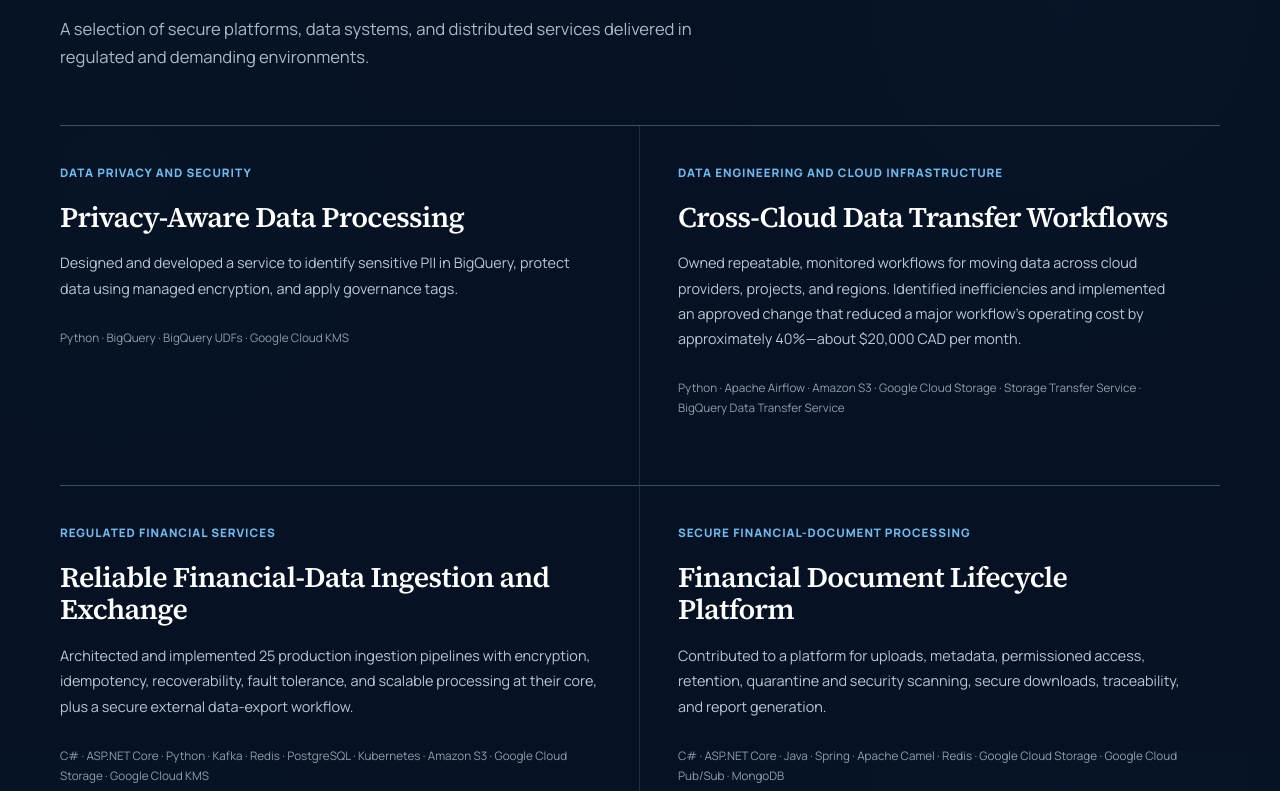
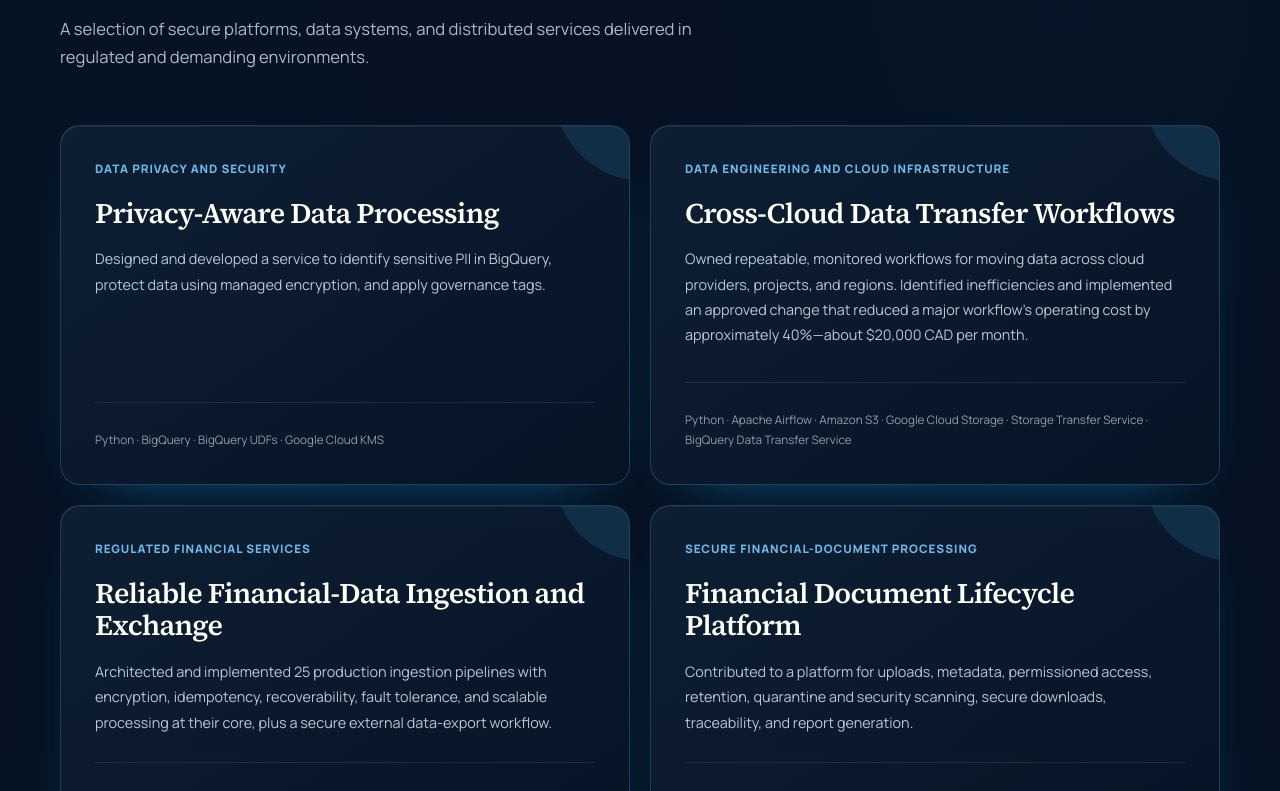
Before and after one commit to mirrahman-ca/portfolio, a Next.js app: page / in a window 1280 px wide. Shown: the part 4849-5640 px from the top of the page. Built offline with nearby package versions, Linux system fonts and the light colour scheme.

Commit message:
updated cards

```diff
--- a/app/globals.css
+++ b/app/globals.css
@@ -172,15 +172,17 @@ button, a { -webkit-tap-highlight-color: transparent; }
 .technology-line span { color: #dce6f0; font-weight: 750; text-transform: uppercase; letter-spacing: .08em; }
 .technology-line p { margin: 0; }
 
-.projects-grid { display: grid; grid-template-columns: 1fr 1fr; border-top: 1px solid #385066; }
-.project-card { min-height: 360px; padding: 38px 38px 44px 0; border-bottom: 1px solid #385066; }
-.project-card:nth-child(odd) { border-right: 1px solid rgba(148, 163, 184, .2); }
-.project-card:nth-child(even) { padding-left: 38px; }
+.projects-grid { display: grid; grid-template-columns: 1fr 1fr; gap: 20px; }
+.project-card { position: relative; min-height: 360px; padding: 34px; overflow: hidden; border: 1px solid rgba(125, 211, 252, .2); border-radius: 20px; background: linear-gradient(145deg, rgba(15, 32, 52, .94), rgba(7, 20, 38, .96)); box-shadow: inset 0 1px 0 rgba(255, 255, 255, .045), 0 24px 55px -44px rgba(14, 165, 233, .85); transition: border-color .25s, box-shadow .25s, transform .25s; }
+.project-card::after { position: absolute; width: 180px; height: 180px; top: -125px; right: -105px; border-radius: 50%; background: rgba(56, 189, 248, .13); content: ""; transition: opacity .25s, transform .25s; }
+.project-card:hover { border-color: rgba(125, 211, 252, .48); box-shadow: inset 0 1px 0 rgba(255, 255, 255, .07), 0 30px 62px -40px rgba(14, 165, 233, 1); transform: translateY(-4px); }
+.project-card:hover::after { opacity: .9; transform: scale(1.2); }
+.project-card > div { position: relative; z-index: 1; height: 100%; display: flex; flex-direction: column; }
 .project-number { color: #6eb9ed; }
 .project-domain { margin: 0 0 17px; color: #6eb9ed; font-size: .73rem; font-weight: 720; letter-spacing: .08em; text-transform: uppercase; }
 .project-card h3 { margin: 0 0 17px; font-family: var(--font-serif), Georgia, serif; font-size: 1.78rem; font-weight: 540; line-height: 1.15; letter-spacing: -.025em; }
 .project-card h3 + p { margin: 0; color: #b9c7d5; font-size: .9rem; line-height: 1.75; }
-.project-tech { margin: 28px 0 0; color: #8f9da9; font-size: .73rem; line-height: 1.7; }
+.project-tech { margin: auto 0 0; padding-top: 28px; border-top: 1px solid rgba(148, 163, 184, .14); color: #8f9da9; font-size: .73rem; line-height: 1.7; }
 
 .skills-list { border-top: 1px solid var(--line); }
 .skill-row { display: grid; grid-template-columns: 250px 1fr; gap: 40px; padding: 24px 0; border-bottom: 1px solid var(--line); }
@@ -327,7 +329,8 @@ button, a { -webkit-tap-highlight-color: transparent; }
   .company-mark { width: 42px; height: 42px; }
   .timeline-content h3 { font-size: 1.65rem; }
   .technology-line { grid-template-columns: 1fr; gap: 6px; }
-  .project-card, .project-card:nth-child(even) { min-height: 0; padding: 32px 0 38px; border-right: 0; }
+  .project-card { min-height: 0; padding: 28px; border-radius: 16px; }
+  .project-tech { margin-top: 28px; }
   .skill-row { grid-template-columns: 1fr; gap: 8px; padding: 20px 0; }
   .certification-card { align-items: flex-start; padding: 22px; }
   .beyond-card { min-height: 190px; padding: 25px; }
```
